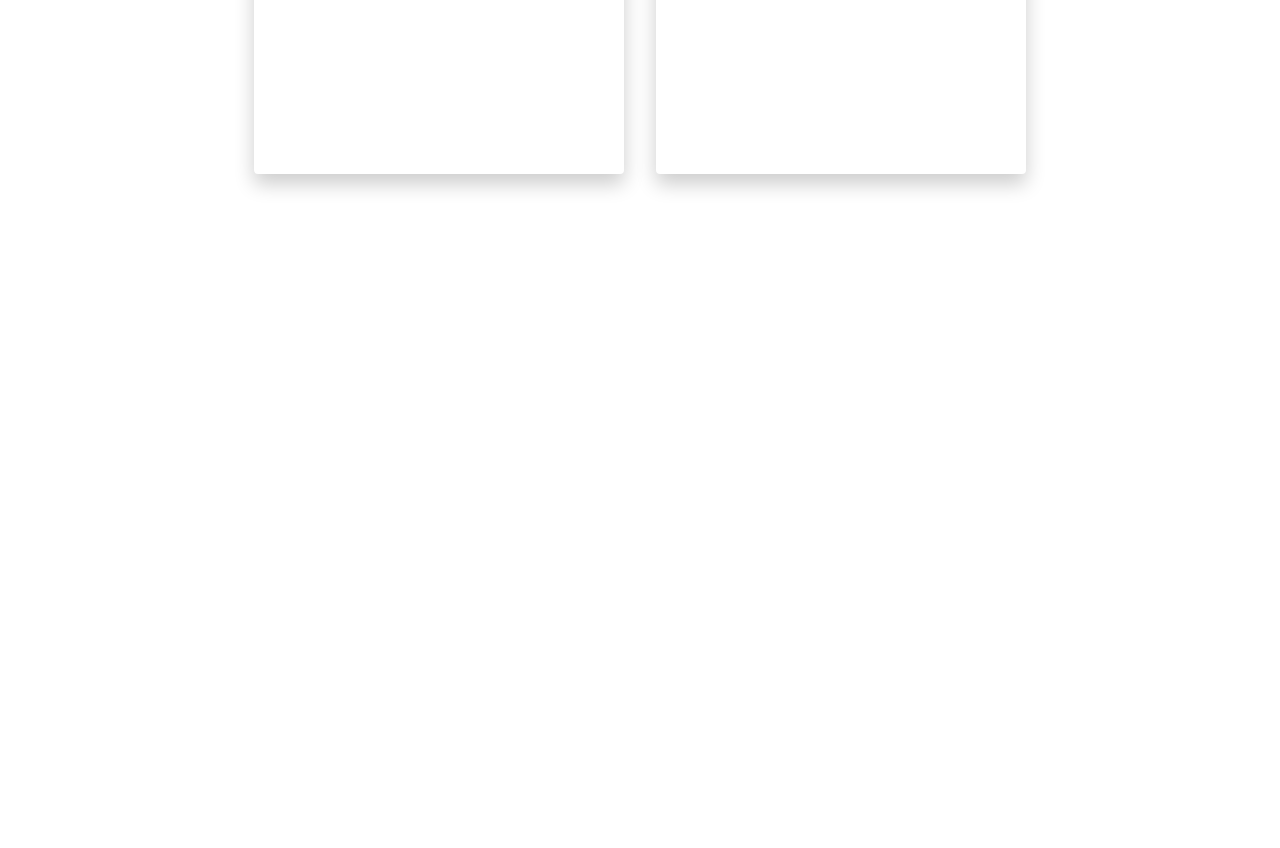
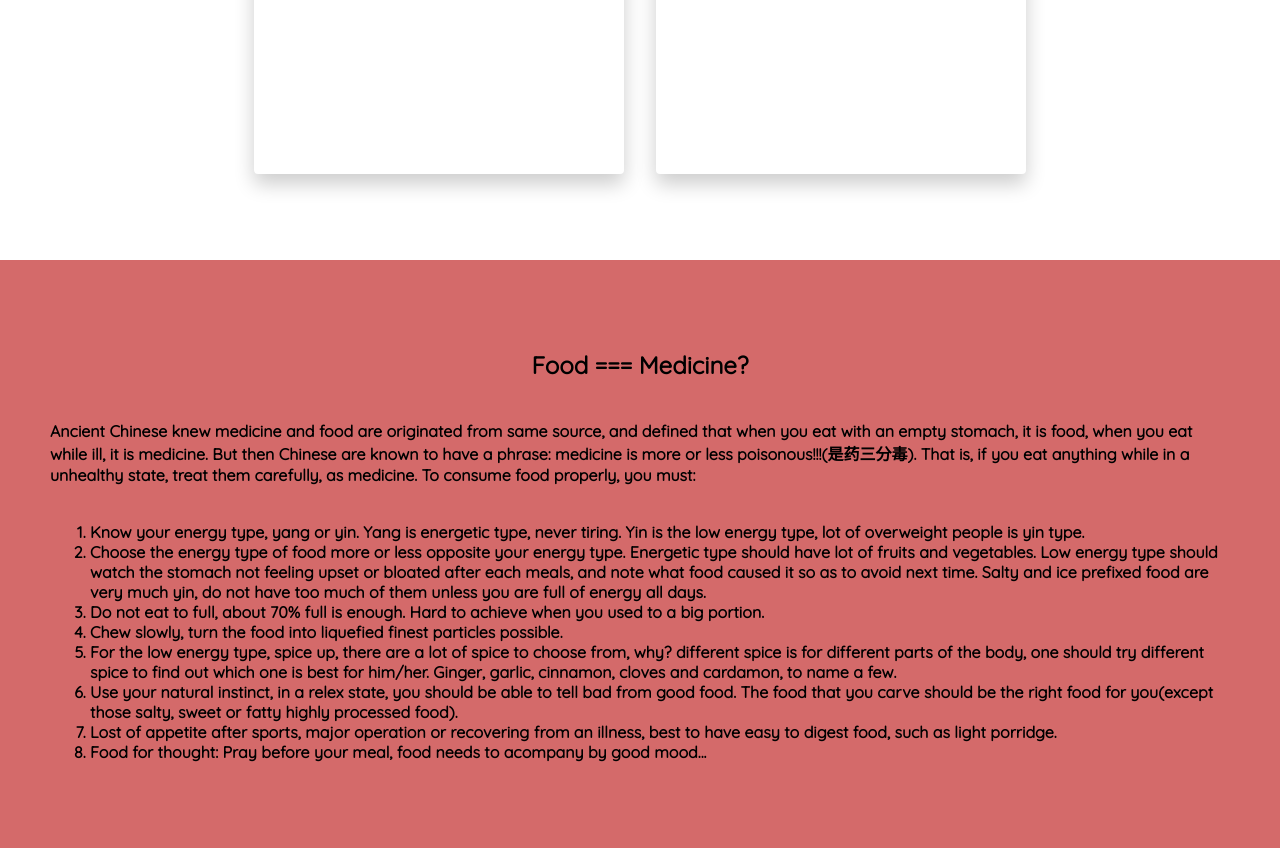
Before and after one commit to mejunchen/EnergiesThatHeal, a plain HTML site: page index.html in a window 1280 px wide. Shown: the part 6135-6983 px from the top of the page. Before the commit the page ends 6395 px from the top, so only its background shows below. Drawn offline with nearby package versions, Linux system fonts and the light colour scheme.

Commit message:
added food section

```diff
--- a/index.html
+++ b/index.html
@@ -18,7 +18,7 @@
     <h2 id="homeindex"><a href="#"><i class="fa fa-home fa-2x"></i>EnergiesHeal</a></h2>
     <nav>
       <li><a href="#meridian"><i class="fa fa-hand-o-up"></i>Acupressure</a></li>
-      <li><a href="#"><i class="fa fa-leaf"></i>Foods</a></li>
+      <li><a href="#food"><i class="fa fa-leaf"></i>Foods</a></li>
       <li><a href="#"><i class="fa fa-envelope"></i>Contact</a></li>
     </nav>
   </header>
@@ -211,6 +211,33 @@
 
     </section>
 
+    <section id="food" style="background-color : #D46A6A">
+      <h1>Food === Medicine?</h1>
+      <h4>Ancient Chinese knew medicine and food are originated from same source, and defined that when you eat with an empty stomach, it is food,
+        when you eat while ill, it is medicine. But then Chinese are known to have a phrase:
+          medicine is more or less poisonous!!!(是药三分毒). That is, if you eat anything while in a unhealthy state, treat them carefully,
+          as medicine. To consume food properly, you must:
+      </h4>
+      <ol>
+        <strong>
+          <li>Know your energy type, yang or yin. Yang is energetic type, never tiring. Yin is the low energy type, lot of overweight people is yin type.</li>
+          <li>Choose the energy type of food more or less opposite your energy type. Energetic type should have lot of fruits and vegetables.
+            Low energy type should watch the stomach not feeling upset or bloated after each meals, and note what food caused it so as to avoid next time.
+            Salty and ice prefixed food are very much yin, do not have too much of them unless you are full of energy all days. </li>
+          <li>Do not eat to full, about 70% full is enough. Hard to achieve when you used to a big portion. </li>
+          <li>Chew slowly, turn the food into liquefied finest particles possible.</li>
+          <li>For the low energy type, spice up, there are a lot of spice to choose from, why? different spice is for different parts of the body,
+            one should try different spice to find out which one is best for him/her.  Ginger, garlic, cinnamon, cloves and cardamon, to name a few.</li>
+          <li>Use your natural instinct, in a relex state, you should be able to tell bad from good food. The food that you carve should be
+            the right food for you(except those salty, sweet or fatty highly processed food).
+          </li>
+          <li>Lost of appetite after sports, major operation or recovering from an illness, best to have easy to digest food, such as light porridge.</li>
+          <li>Food for thought: Pray before your meal, food needs to acompany by good mood...</li>
+        </strong>
+      </ol>
+    </section>
+
+
     <script type="text/javascript" src="./js/jquery-3.3.1.js"></script>
     <script type="text/javascript" src="./js/main.js"></script>
 </body>
```
